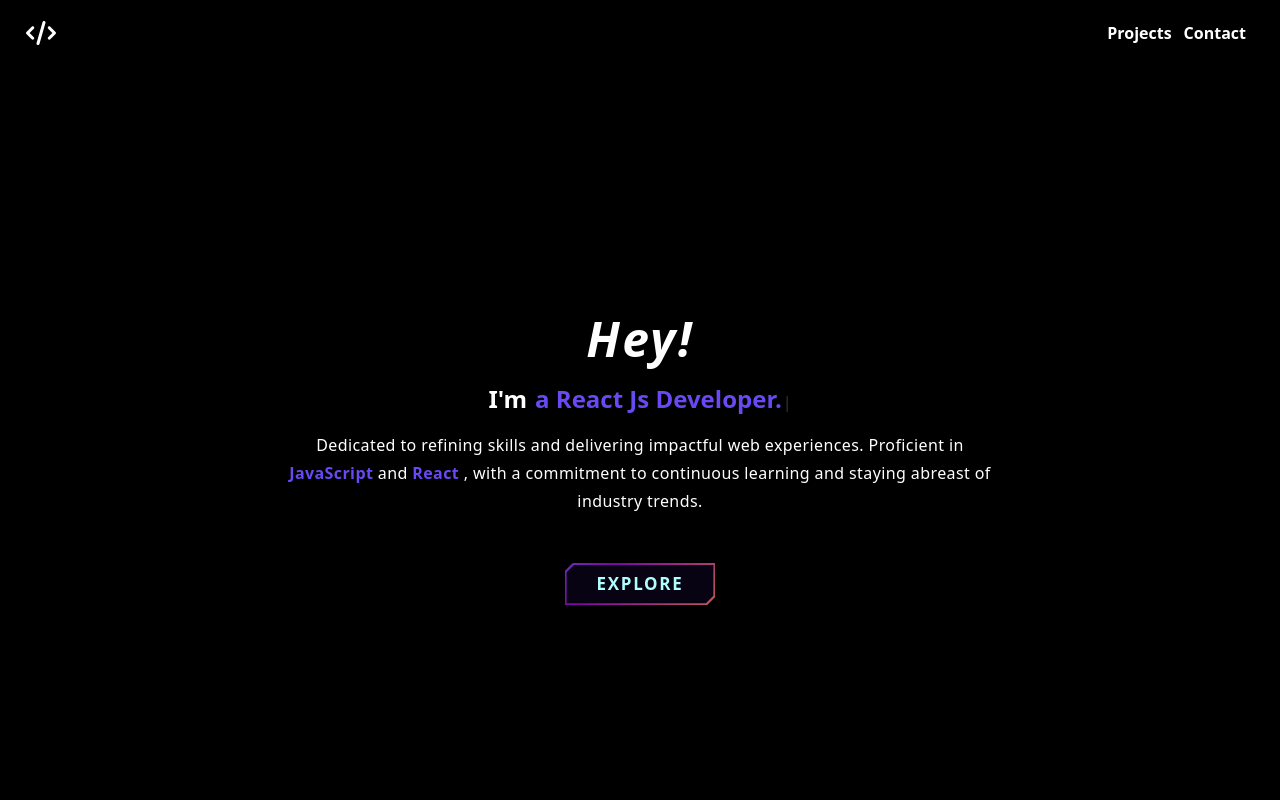
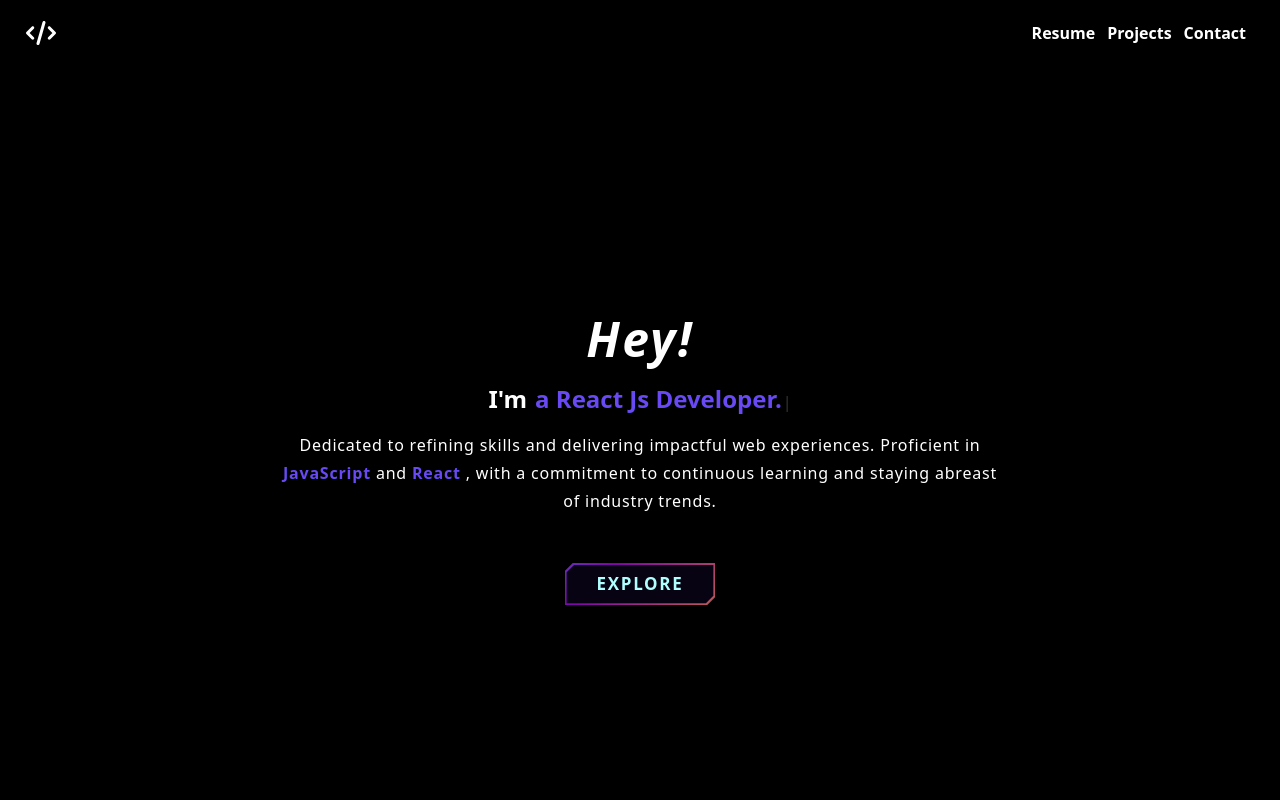
Before and after one commit to Darshan-Pandya10/Portfolio-2024, a React (Vite) app: page / in a window 1280 px wide. Shown: the top 800 px of the page. Built offline with nearby package versions, Linux system fonts and the light colour scheme; no server answers.

Commit message:
[Refactor] Navbar and File System.

```diff
--- a/src/App.jsx
+++ b/src/App.jsx
@@ -1,11 +1,11 @@
 import './App.css'
-import About from './Components/About'
-import Contact from './Components/Contact'
-import Experience from './Components/Experience'
+import About from './Sections/About'
+import Contact from './Sections/Contact'
+import Experience from './Sections/Experience'
 import Footer from './Components/Footer'
 import Header from './Components/Header'
-import Projects from './Components/Projects'
-import Skills from './Components/Skills'
+import Projects from './Sections/Projects'
+import Skills from './Sections/Skills'
 import { IoIosArrowUp } from "react-icons/io";
 import { useState, useEffect } from 'react';
 
@@ -39,7 +39,7 @@ function App() {
 
       {/* Conditional rendering of scroll-to-top button */}
       {showScrollToTop && (
-        <a href='#header' className='fixed bottom-24 right-8 p-2 text-white rounded-full shadow-md border-2 border-solid border-white'>
+        <a href='#header' className='fixed bottom-28 right-8 p-2 text-white rounded-full shadow-md border-2 border-solid border-white'>
           <IoIosArrowUp size={26} />
         </a>
       )}
--- a/src/Components/Navbar.jsx
+++ b/src/Components/Navbar.jsx
@@ -29,8 +29,7 @@ const Navbar = () => {
           w-[90vw] mx-auto min-h-screen sm:flex sm:flex-row sm:justify-end sm:items-end  sm:min-h-fit sm:ml-4 font-semibold text-[1rem]`}>
 
 
-          {/* <a onClick={closeNavbar} className='text-2xl tracking-widest sm:tracking-normal sm:text-base mb-1 sm:mr-3 sm:mb-0' to='/'>About</a> */}
-
+          <a href='../src/assets/File/Resume.pdf' download='Resume' onClick={closeNavbar} className='text-2xl tracking-widest sm:tracking-normal sm:text-base mb-1 sm:mr-3 sm:mb-0' to='/'>Resume</a>
           <a href='#projects' onClick={closeNavbar} className='text-2xl tracking-widest sm:tracking-normal sm:text-base  mb-1 sm:mr-3 sm:mb-0' to='about'>Projects</a>
           <a href='#contact' onClick={closeNavbar} className='text-2xl tracking-widest sm:tracking-normal sm:text-base  mb-1 sm:mr-3 sm:mb-0' to='about'>Contact</a>
         </nav>
--- a/src/Components/ProjectCard.jsx
+++ b/src/Components/ProjectCard.jsx
@@ -7,10 +7,10 @@ const ProjectCard = ({ project }) => {
 
   return (
     <div className="group p-2 min-w-[22rem] h-[15rem] cursor-pointer bg-[#1E2022] text-white m-6 overflow-hidden shadow-lg relative">
-    <img className="w-[22rem] h-full object-fill object-center" src={img} alt={title} />
+    <img className="w-[22rem] h-full object-fill  object-center" src={img} alt={title} />
     <div className="details p-4 absolute inset-0 flex flex-col items-center justify-center text-center transition-opacity duration-300 opacity-0 group-hover:opacity-100 bg-[rgba(0,0,0,0.8)] backdrop-blur-[8px]">
         <h1 className='font-semibold text-2xl tracking-wider mb-2'>{title}</h1>
-        <p className='text-gray-400 text-xl mb-4'>{tag}</p>
+        <p className='text-gray-400 text-xl mb-4 tracking-wider'>{tag}</p>
         <a target='_blank' href={url} className=''><FiGithub size={36} className="text-white" /></a>
     </div>
 </div>
--- a/src/Components/SkillCard.jsx
+++ b/src/Components/SkillCard.jsx
@@ -5,7 +5,7 @@ const SkillCard = ({skill}) => {
     const {skillName , icon} = skill
 
   return (
-    <div className="rounded-lg cursor-pointer hover:scale-105 bg-black shadow-lg p-4 w-[8rem] md:w-[10rem] mx-2 my-2 hover:bg-gray-900 hover:shadow-base hover:shadow-[#6849f3] transition-shadow">
+    <div className="rounded-lg cursor-pointer hover:scale-105 bg-black shadow-lg p-4 w-[8rem] md:w-[10rem] mx-2 my-2 hover:shadow-base hover:shadow-[#6849f3] transition-shadow">
       <div className={`p-4 rounded-full bg-black mb-4 w-20 h-20 mx-auto`}>
         <img src={icon} alt="skill icon" />
       </div>
--- a/src/Components/About.jsx
+++ b/src/Sections/About.jsx
@@ -18,7 +18,7 @@ const About = () => {
         }}
         />
         </div>
-      <p className='text-base md:w-[45rem] my-4 tracking-wide leading-7 text-center'>Dedicated to refining skills and delivering impactful web
+      <p className='text-base md:w-[45rem] my-4 tracking-wider leading-7 text-center'>Dedicated to refining skills and delivering impactful web
       experiences. Proficient in <span className='text-[#6849f3] font-bold'>JavaScript</span>  and <span className='text-[#6849f3] font-bold'>React</span> , with a commitment to continuous learning and staying
       abreast of industry trends.</p>
       <a href="#experience" className='btn mt-8 tracking-widest font-semibold px-8'>Explore</a>
--- a/src/Components/Experience.jsx
+++ b/src/Sections/Experience.jsx
@@ -1,6 +1,6 @@
 import React from 'react'
-import ExperienceData from './ExperienceData'
-import ExperienceCard from './ExperienceCard'
+import ExperienceData from '../Data/ExperienceData'
+import ExperienceCard from '../Components/ExperienceCard'
 import { v4 as uuidv4 } from 'uuid';
 
 const Experience = () => {
--- a/src/Components/Projects.jsx
+++ b/src/Sections/Projects.jsx
@@ -1,7 +1,7 @@
 import React from 'react'
-import {useFetchData} from './FetchData'
+import {useFetchData} from '../Data//FetchData'
 import { v4 as uuidv4 } from 'uuid';
-import ProjectCard from './ProjectCard';
+import ProjectCard from '../Components/ProjectCard';
 
 const Projects = () => {
     const {loading , projects} = useFetchData()
--- a/src/Components/Skills.jsx
+++ b/src/Sections/Skills.jsx
@@ -1,6 +1,6 @@
 import React from 'react'
-import skills from './SkillData'
-import SkillCard from './SkillCard'
+import skills from '../Data/SkillData'
+import SkillCard from '../Components/SkillCard'
 import { v4 as uuidv4 } from 'uuid';
 
 
```
Also changed, not shown: src/Data/ExperienceData.jsx (renamed from src/Components/ExperienceData.jsx), src/Data/FetchData.jsx (renamed from src/Components/FetchData.jsx), src/Data/SkillData.jsx (renamed from src/Components/SkillData.jsx), src/Sections/Contact.jsx (renamed from src/Components/Contact.jsx), 1 other file (tests, documents, lock files or other folders).
